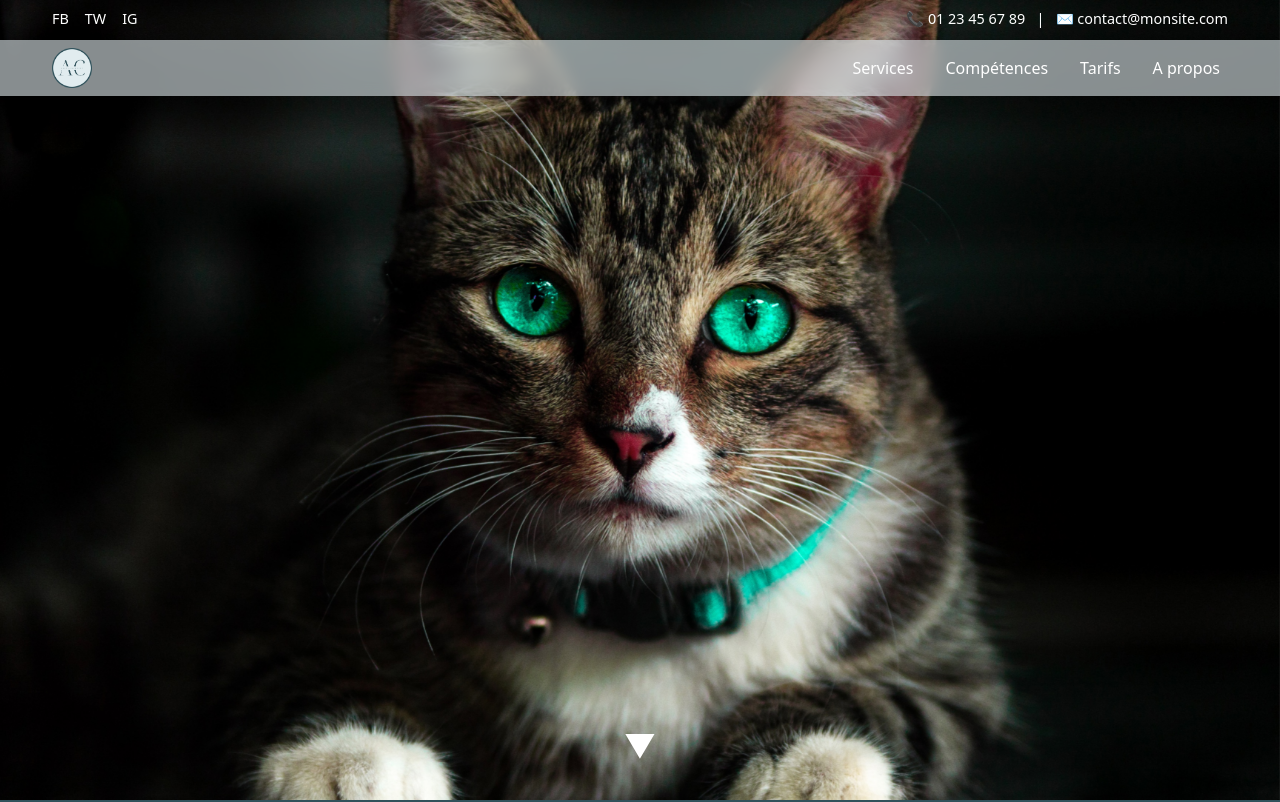
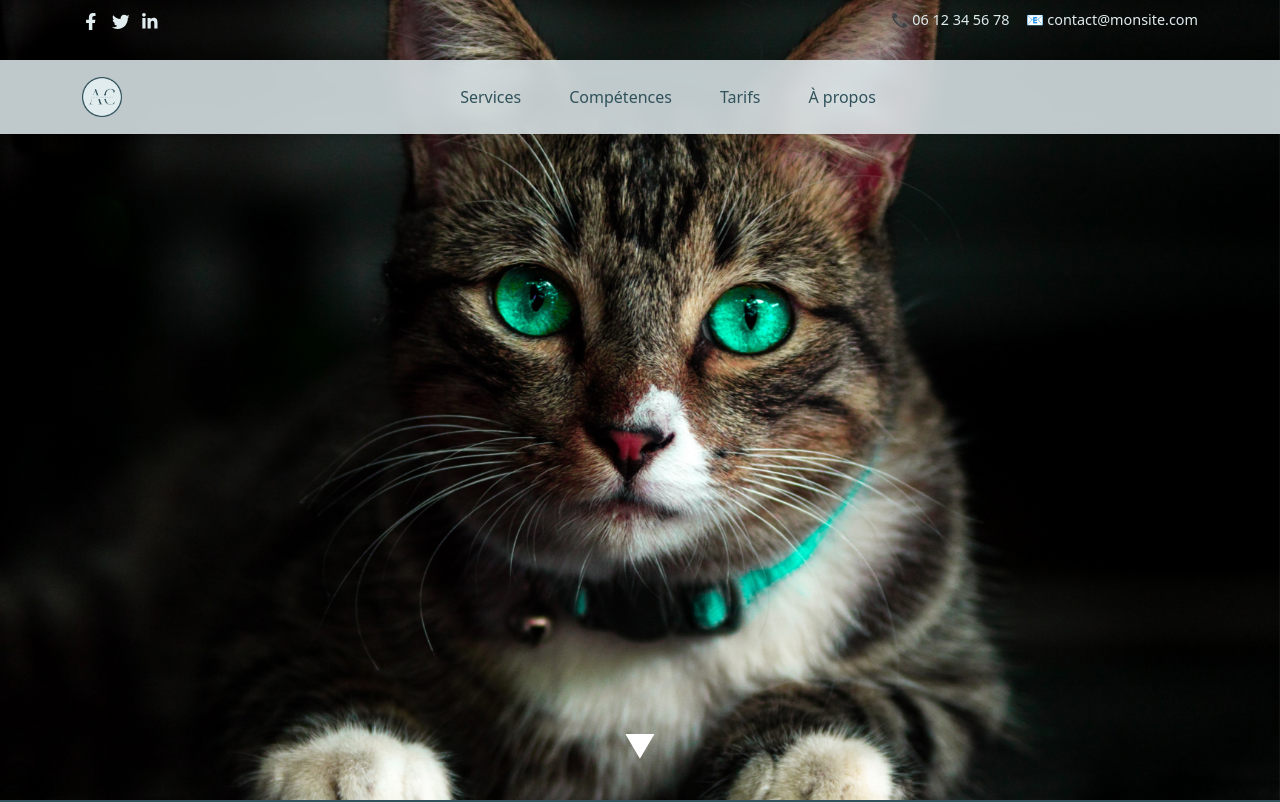
Before and after one commit to AlexCh90/alex-chevroton.fr, a React (Create React App) app: page / in a window 1280 px wide. Shown: the top 802 px of the page. Built offline with nearby package versions, Linux system fonts and the light colour scheme.

Commit message:
24/06/2025 - 08 h 59

```diff
--- a/package.json
+++ b/package.json
@@ -9,6 +9,7 @@
     "bootstrap": "^5.3.3",
     "react": "^18.2.0",
     "react-dom": "^18.2.0",
+    "react-icons": "^5.5.0",
     "react-router-dom": "^6.22.2",
     "react-scripts": "5.0.1",
     "react-scroll": "^1.9.3",
--- a/src/assets/styles/header.scss
+++ b/src/assets/styles/header.scss
@@ -1,42 +1,32 @@
-.header-top {
-  color: white;
-  padding: 0.5rem 1rem;
-  position: fixed;
+.top-header {
+  position: absolute;
   top: 0;
   width: 100%;
+  background-color: transparent;
+  padding: 0.4rem 1rem;
+  font-size: 0.9rem;
   z-index: 1001;
-  font-size: 0.9rem;
-  transition: opacity 0.4s ease, transform 0.4s ease;
+  transition: top 0.3s ease, opacity 0.3s ease;
+
+  .social-icons a {
+    color: #E1ECEF;
+    margin-right: 0.75rem;
+    font-size: 1.1rem;
+    transition: color 0.3s;
+
+    &:hover {
+      color: #203a3f;
+    }
+  }
+
+  .contact-info span {
+    margin-left: 1rem;
+    color: #E1ECEF;
+  }
 
   &.hidden {
     opacity: 0;
+    pointer-events: none;
     transform: translateY(-100%);
-    pointer-events: none;
-  }
-
-  .container {
-    max-width: 1200px;
-    margin: 0 auto;
-    display: flex;
-    justify-content: space-between;
-    align-items: center;
-
-    @media (max-width: 576px) {
-      flex-direction: column;
-      text-align: center;
-      .socials {
-        margin-bottom: 0.25rem;
-      }
-    }
-  }
-
-  .socials a {
-    margin-right: 1rem;
-    color: white;
-    text-decoration: none;
-
-    &:hover {
-      text-decoration: underline;
-    }
   }
 }
--- a/src/assets/styles/navbar.scss
+++ b/src/assets/styles/navbar.scss
@@ -1,38 +1,50 @@
-.navbar-custom {
-  position: absolute;
-  top: 40px;
+.navbar {
+  transition: background-color 0.3s ease, color 0.3s ease, padding 0.3s ease;
+  padding: 0.75rem 1rem;
   width: 100%;
-  z-index: 1000;
-  padding: 0.5rem 0;
-  transition: all 0.3s ease;
+  z-index: 999;
 
-  background-color: rgba(225, 236, 239, 0.6); // #E1ECEF avec transparence
-  color: #30525B;
-  backdrop-filter: blur(8px); // pour un bel effet "frosted glass" (optionnel)
-
-  .container {
-    max-width: 1200px;
-    margin: 0 auto;
-  }
-
-  &.scrolled {
-    position: fixed;
-    top: 0;
-    background-color: #30525B;
-    box-shadow: 0 2px 5px rgba(0, 0, 0, 0.3);
+  .navbar-logo-img {
+    height: 40px;
+    transition: all 0.3s ease;
   }
 
   .nav-link {
-    color: white;
-    margin-left: 1rem;
+    font-weight: 500;
+    cursor: pointer;
+    transition: color 0.3s ease;
+    margin: 0 1rem; // ✅ Ajoute de l’espacement horizontal ici
+  }
 
-    &:hover {
-      text-decoration: underline;
+  &.absolute-top {
+    position: absolute;
+    top: 60px; // ajustable selon la hauteur de ton header
+  }
+
+  &.navbar-top {
+    background-color: rgba(225, 236, 239, 0.85); // semi-transparent
+    backdrop-filter: blur(8px);
+
+    .nav-link {
+      color: #30525B !important;
+
+      &:hover {
+        color: #203a3f !important;
+      }
+    }
+  }
+
+  &.navbar-scrolled {
+    position: fixed;
+    top: 0;
+    background-color: #30525B !important;
+
+    .nav-link {
+      color: #E1ECEF !important;
+
+      &:hover {
+        color: #ffffff !important;
+      }
     }
   }
 }
-
-.navbar-logo-img {
-  height: 40px;
-  transition: all 0.3s ease;
-}
--- a/src/components/Header.js
+++ b/src/components/Header.js
@@ -1,21 +1,40 @@
-import React from 'react';
+import React, { useEffect, useState } from 'react';
 import '../assets/styles/header.scss';
+import { FaFacebookF, FaTwitter, FaLinkedinIn } from 'react-icons/fa';
 
-const Header = ({ hidden }) => {
+const Header = () => {
+  const [hidden, setHidden] = useState(false);
+
+  useEffect(() => {
+    const handleScroll = () => {
+      setHidden(window.scrollY > 50);
+    };
+
+    window.addEventListener('scroll', handleScroll);
+    return () => window.removeEventListener('scroll', handleScroll);
+  }, []);
+
   return (
-    <div className={`header-top ${hidden ? 'hidden' : ''}`}>
-        <div className="container" id="top">
-              <div className="socials">
-                  <a href="#">FB</a>
-                  <a href="#">TW</a>
-                  <a href="#">IG</a>
-              </div>
-              <div className="contact">
-                  📞 01 23 45 67 89 &nbsp; | &nbsp; ✉️ contact@monsite.com
-              </div>
+    <header className={`top-header ${hidden ? 'hidden' : ''}`}>
+        <div className="container d-flex justify-content-between align-items-center">
+          <div className="social-icons">
+            <a href="https://facebook.com" target="_blank" rel="noreferrer">
+              <FaFacebookF />
+            </a>
+            <a href="https://twitter.com" target="_blank" rel="noreferrer">
+              <FaTwitter />
+            </a>
+            <a href="https://linkedin.com" target="_blank" rel="noreferrer">
+              <FaLinkedinIn />
+            </a>
+          </div>
+          <div className="contact-info">
+            <span>📞 06 12 34 56 78</span>
+            <span>📧 contact@monsite.com</span>
+          </div>
         </div>
-    </div>
-  );
-};
+      </header>
+    );
+  };
 
-export default Header;
+  export default Header;
--- a/src/components/Navbar.js
+++ b/src/components/Navbar.js
@@ -1,19 +1,34 @@
-import React from 'react';
+import React, { useEffect, useState } from 'react';
 import { Link as ScrollLink } from 'react-scroll';
-import '../assets/styles/navbar.scss';
 import logoDark from '../assets/logos/logo-dark.png';
 import logoLight from '../assets/logos/logo-light.png';
+import '../assets/styles/navbar.scss';
 
-const Navbar = ({ scrolled }) => {
+const Navbar = () => {
+  const [scrolled, setScrolled] = useState(false);
+
+  useEffect(() => {
+    const handleScroll = () => {
+      setScrolled(window.scrollY > 50);
+    };
+
+    window.addEventListener('scroll', handleScroll);
+    return () => window.removeEventListener('scroll', handleScroll);
+  }, []);
+
   return (
-    <nav className={`navbar navbar-expand-lg navbar-dark navbar-custom ${scrolled ? 'scrolled' : ''}`}>
+    <nav
+      className={`navbar navbar-expand-lg ${
+        scrolled ? 'navbar-scrolled fixed-top' : 'navbar-top absolute-top'
+      }`}
+    >
       <div className="container">
         <ScrollLink
           to="top"
-          smooth={true}
+          smooth
           duration={600}
           offset={-70}
-          className="navbar-logo"
+          className="navbar-brand"
         >
           <img
             src={scrolled ? logoLight : logoDark}
@@ -22,20 +37,76 @@ const Navbar = ({ scrolled }) => {
           />
         </ScrollLink>
 
-        <button className="navbar-toggler" type="button" data-bs-toggle="collapse" data-bs-target="#navbarNav">
-          <span className="navbar-toggler-icon" />
+        <button
+          className="navbar-toggler"
+          type="button"
+          data-bs-toggle="collapse"
+          data-bs-target="#mainNavbar"
+          aria-controls="mainNavbar"
+          aria-expanded="false"
+          aria-label="Toggle navigation"
+        >
+          <span className="navbar-toggler-icon"></span>
         </button>
-        <div className="collapse navbar-collapse" id="navbarNav">
-          <ul className="navbar-nav ms-auto">
-            <li className="nav-item"><a className="nav-link" href="#services">Services</a></li>
-            <li className="nav-item"><a className="nav-link" href="#skills">Compétences</a></li>
-            <li className="nav-item"><a className="nav-link" href="#pricing">Tarifs</a></li>
-            <li className="nav-item"><a className="nav-link" href="#about">A propos</a></li>
+
+        <div className="collapse navbar-collapse" id="mainNavbar">
+          <ul className="navbar-nav mx-auto mb-2 mb-lg-0">
+            <li className="nav-item">
+              <ScrollLink
+                to="services"
+                className="nav-link"
+                smooth
+                duration={600}
+                offset={-70}
+                data-bs-toggle="collapse"
+                data-bs-target=".navbar-collapse.show"
+              >
+                Services
+              </ScrollLink>
+            </li>
+            <li className="nav-item">
+              <ScrollLink
+                to="competences"
+                className="nav-link"
+                smooth
+                duration={600}
+                offset={-70}
+                data-bs-toggle="collapse"
+                data-bs-target=".navbar-collapse.show"
+              >
+                Compétences
+              </ScrollLink>
+            </li>
+            <li className="nav-item">
+              <ScrollLink
+                to="tarifs"
+                className="nav-link"
+                smooth
+                duration={600}
+                offset={-70}
+                data-bs-toggle="collapse"
+                data-bs-target=".navbar-collapse.show"
+              >
+                Tarifs
+              </ScrollLink>
+            </li>
+            <li className="nav-item">
+              <ScrollLink
+                to="apropos"
+                className="nav-link"
+                smooth
+                duration={600}
+                offset={-70}
+                data-bs-toggle="collapse"
+                data-bs-target=".navbar-collapse.show"
+              >
+                À propos
+              </ScrollLink>
+            </li>
           </ul>
         </div>
       </div>
     </nav>
-
   );
 };
 
```
Also changed, not shown: 2 other files (tests, documents, lock files or other folders).
